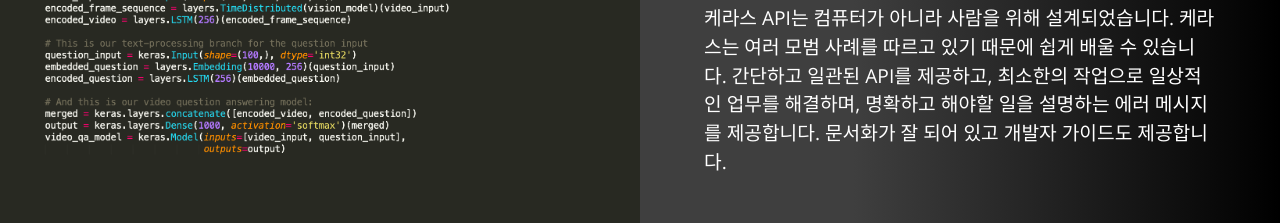
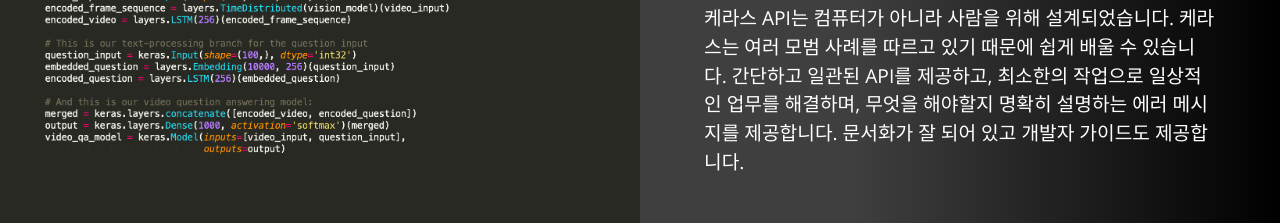
Before and after one commit to rickiepark/keras-ko, a plain HTML site: page theme/landing.html in a window 1280 px wide. Shown: the part 577-800 px from the top of the page. Drawn offline with nearby package versions, Linux system fonts and the light colour scheme.

Commit message:
improve translation

```diff
--- a/theme/landing.html
+++ b/theme/landing.html
@@ -8,7 +8,7 @@
   <meta name="description" content="Keras documentation">
   <meta name="author" content="Keras Team">
 
-  <title>Keras: the Python deep learning API</title>
+  <title>케라스: 파이썬 딥러닝 API - 비공식 문서</title>
 
   <!-- Bootstrap core CSS -->
   <link href="css/bootstrap.min.css" rel="stylesheet">
@@ -60,7 +60,7 @@
             케라스 API는 컴퓨터가 아니라 사람을 위해 설계되었습니다.
             케라스는 여러 모범 사례를 따르고 있기 때문에 쉽게 배울 수 있습니다.
             간단하고 일관된 API를 제공하고, 최소한의 작업으로 일상적인 업무를 해결하며,
-            명확하고 해야할 일을 설명하는 에러 메시지를 제공합니다.
+            무엇을 해야할지 명확히 설명하는 에러 메시지를 제공합니다.
             문서화가 잘 되어 있고 개발자 가이드도 제공합니다.
           </p>
         </div>
```
